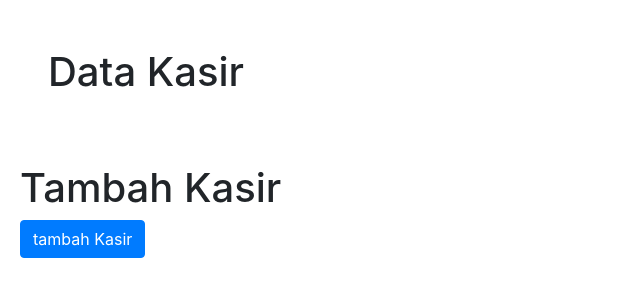
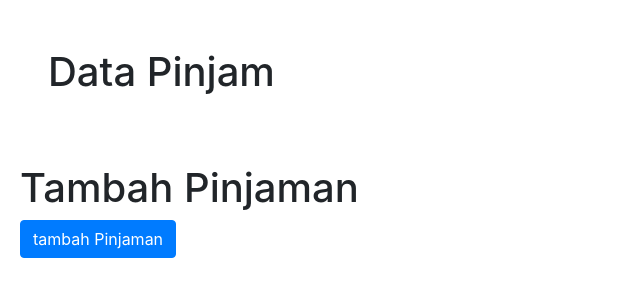
Before and after one commit to nurfaizin318/lsp, a PHP site: page /pinjaman/index.php in a window 1280 px wide. Shown: the top 306 px of the page, without its empty margins (0-640 px from the left). Run offline with PHP 8.4, Linux system fonts and the light colour scheme; data that the repository does not hold is empty.

Commit message:
merubah koneksi databse dan membuat home pinjaman

```diff
--- a/koneksi.php
+++ b/koneksi.php
@@ -3,7 +3,7 @@
 
     public function get_koneksi()
     {
-        $conn = mysqli_connect("localhost","root","","lsp");
+        $conn = mysqli_connect("localhost","root","","ujikom_nurfaizin");
 
         if(mysqli_connect_errno()){
             echo "koneksi database gagal",mysqli_connect_error();
--- a/pinjaman/index.php
+++ b/pinjaman/index.php
@@ -20,10 +20,10 @@
 </head>
 
 <body>
-  <h1 class="m-5">Data Kasir</h1>
+  <h1 class="m-5">Data Pinjam</h1>
   <div style="width:100%;justify-content: center;align-items: center;padding: 20px;">
-    <h1>Tambah Kasir </h1>
-    <a href="tambah.php"><button type="button" class="btn btn-primary">tambah Kasir</button></a>
+    <h1>Tambah Pinjaman</h1>
+    <a href="tambah.php"><button type="button" class="btn btn-primary">tambah Pinjaman</button></a>
     <table class="table w-50 mt-5 text-center ">
       <thead>
         <tr>
@@ -46,7 +46,7 @@ while($d = mysqli_fetch_array($data)){
         <tr>
           <td><?php echo $no++; ?></td>
 
-          <td><?php echo $d["no_pinjam "]; ?></td>
+          <td><?php echo $d["no_pinjam"]; ?></td>
           <td><?php echo $d["tanggal"]; ?></td>
           <td><?php echo $d["no_anggota"]; ?></td>
           <td><?php echo $d["jml_pinjam"]; ?></td>
```
